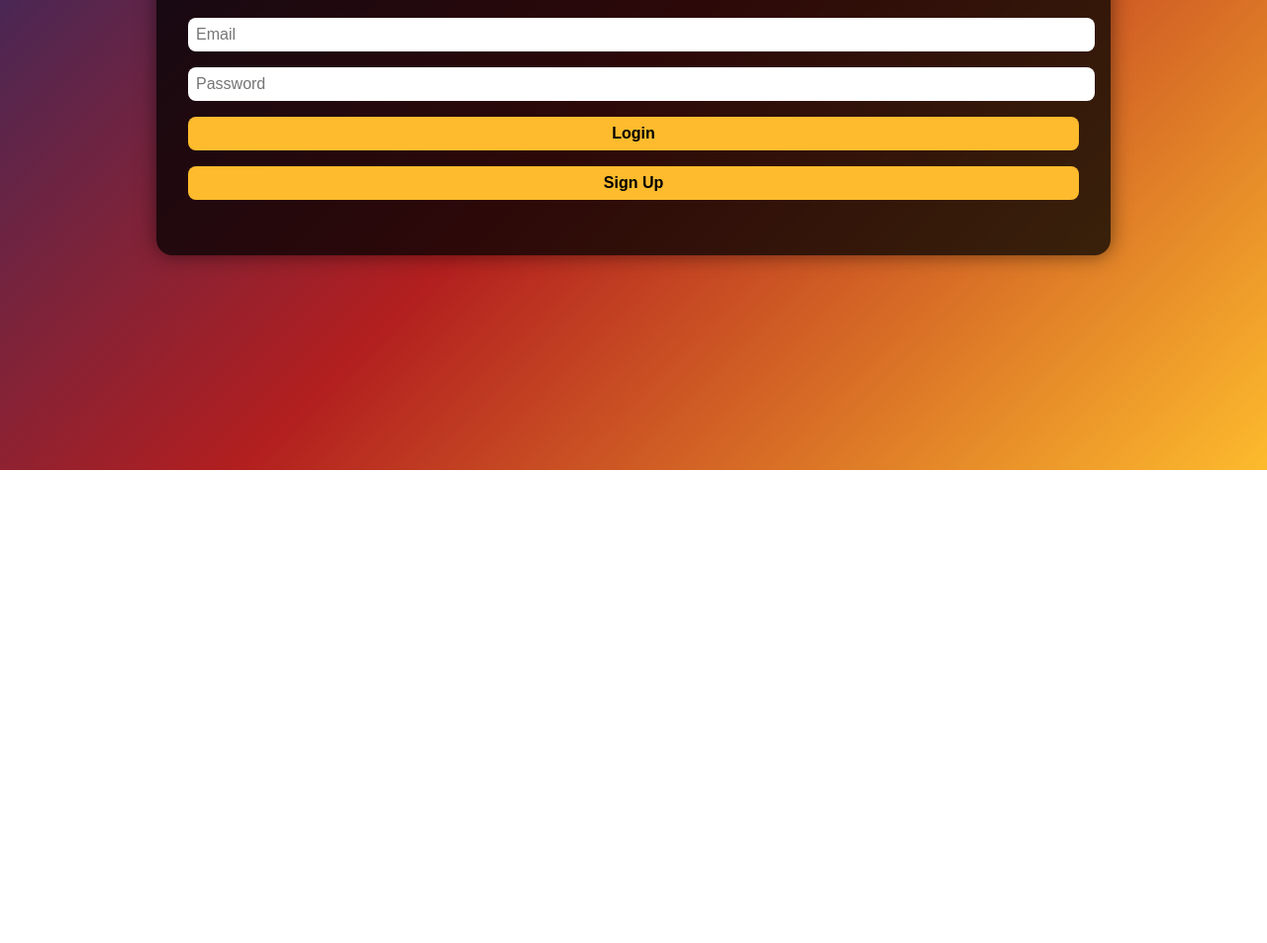
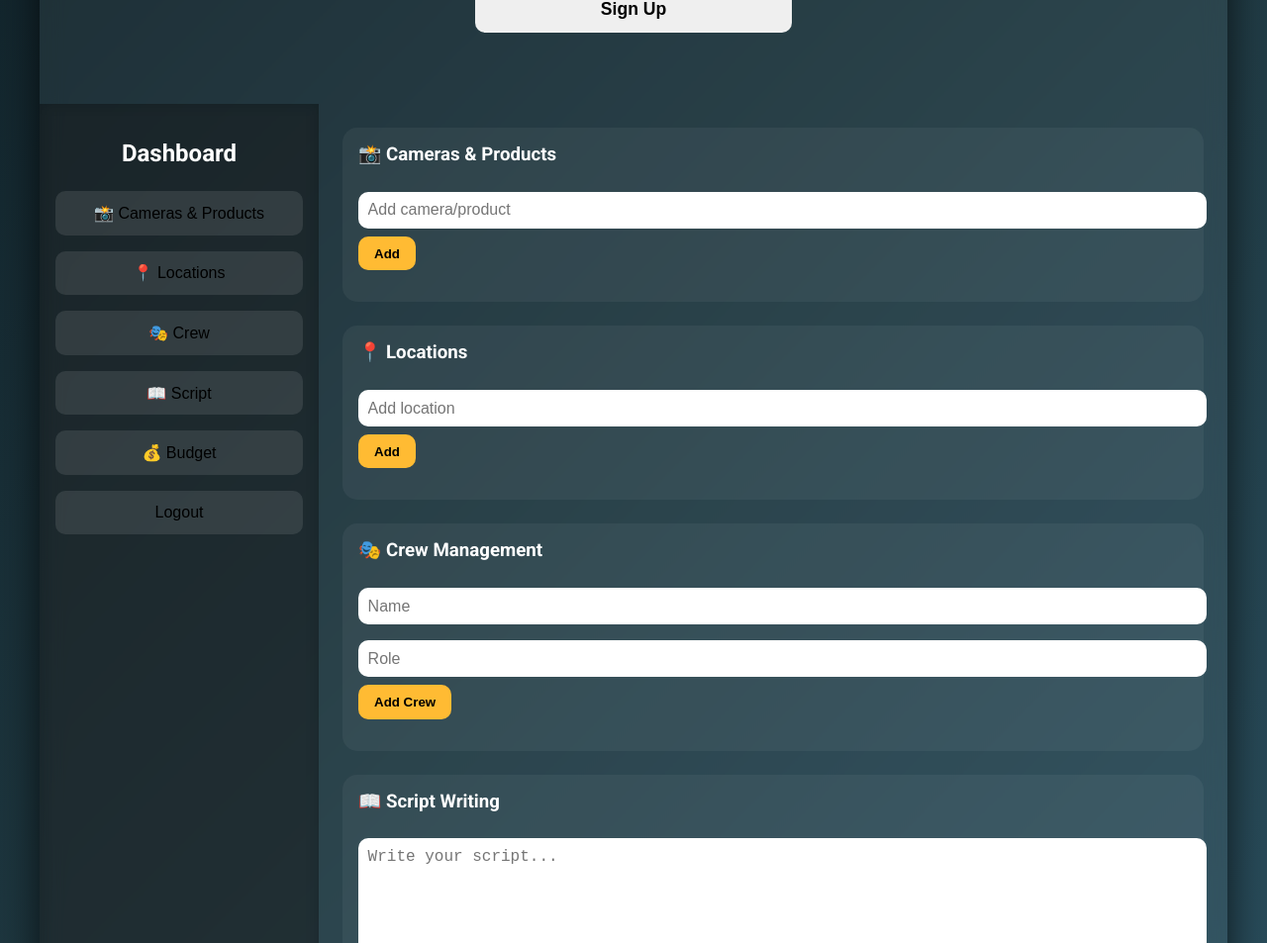
Before and after one commit to noahmd124/film-planner, a plain HTML site: page index.html in a window 1280 px wide. Shown: the part 325-1278 px from the top of the page at 99% size. Before the commit the page ends 800 px from the top, so only its background shows below. Drawn offline with Linux system fonts and the light colour scheme; no server answers.

Commit message:
Update index.html

```diff
--- a/index.html
+++ b/index.html
@@ -2,66 +2,157 @@
 <html lang="en">
 <head>
   <meta charset="UTF-8">
-  <title>Film Planner</title>
+  <title>🎬 Film Planner</title>
   <meta name="viewport" content="width=device-width, initial-scale=1.0">
   <style>
+    @import url('https://fonts.googleapis.com/css2?family=Roboto:wght@400;700&display=swap');
+
     body {
       margin: 0;
-      font-family: 'Segoe UI', Tahoma, Geneva, Verdana, sans-serif;
-      background: linear-gradient(135deg, #1a2a6c, #b21f1f, #fdbb2d);
-      min-height: 100vh;
+      font-family: 'Roboto', sans-serif;
+      background: linear-gradient(135deg, #0f2027, #203a43, #2c5364);
       color: #fff;
       display: flex;
       justify-content: center;
       align-items: center;
+      min-height: 100vh;
     }
+
     .container {
-      background: rgba(0,0,0,0.75);
+      width: 95%;
+      max-width: 1200px;
+      min-height: 90vh;
+      background: rgba(255,255,255,0.05);
+      backdrop-filter: blur(12px);
+      border-radius: 15px;
+      display: flex;
+      flex-direction: column;
+      box-shadow: 0 0 40px rgba(0,0,0,0.7);
+      overflow: hidden;
+    }
+
+    /* LOGIN */
+    #auth-section {
+      flex: 1;
+      display: flex;
+      flex-direction: column;
+      justify-content: center;
+      align-items: center;
       padding: 2rem;
-      border-radius: 1rem;
-      width: 90%;
-      max-width: 900px;
-      box-shadow: 0 0 20px rgba(0,0,0,0.5);
     }
-    h1, h2 {
+    #auth-section h1 {
+      font-size: 2.5rem;
+      margin-bottom: 1rem;
+    }
+    #auth-section input {
+      width: 300px;
+      padding: 0.8rem;
+      margin: 0.5rem 0;
+      border-radius: 10px;
+      border: none;
+      font-size: 1rem;
+      outline: none;
+    }
+    #auth-section button {
+      width: 320px;
+      margin: 0.5rem 0;
+      padding: 0.8rem;
+      font-size: 1.1rem;
+      font-weight: bold;
+      border-radius: 10px;
+      border: none;
+      cursor: pointer;
+      transition: all 0.2s ease;
+    }
+    #auth-section button:hover { transform: scale(1.05); }
+
+    /* DASHBOARD */
+    #app-section {
+      display: flex;
+      flex: 1;
+      height: 100%;
+    }
+
+    /* Sidebar */
+    .sidebar {
+      width: 250px;
+      background: rgba(0,0,0,0.4);
+      backdrop-filter: blur(8px);
+      display: flex;
+      flex-direction: column;
+      padding: 1rem;
+    }
+    .sidebar h2 {
+      font-size: 1.5rem;
+      margin-bottom: 1rem;
       text-align: center;
     }
-    .hidden { display: none; }
-    input, textarea, button {
+    .sidebar button {
+      background: rgba(255,255,255,0.1);
+      border: none;
+      margin: 0.5rem 0;
+      padding: 0.8rem;
+      border-radius: 10px;
+      cursor: pointer;
+      font-size: 1rem;
+      transition: 0.2s;
+    }
+    .sidebar button:hover { background: rgba(255,255,255,0.2); }
+
+    /* Main content */
+    .main {
+      flex: 1;
+      padding: 1.5rem;
+      overflow-y: auto;
+    }
+    .section {
+      background: rgba(255,255,255,0.05);
+      padding: 1rem;
+      border-radius: 15px;
+      margin-bottom: 1.5rem;
+    }
+    .section h3 {
+      margin-top: 0;
+    }
+    .section input, .section textarea {
       width: 100%;
-      padding: 0.5rem;
+      padding: 0.6rem;
       margin: 0.5rem 0;
-      border-radius: 0.5rem;
+      border-radius: 10px;
       border: none;
       font-size: 1rem;
+      outline: none;
     }
-    button {
-      background: #fdbb2d;
-      color: #000;
+    .section button {
+      background: #ffbb33;
+      border: none;
+      padding: 0.6rem 1rem;
+      border-radius: 10px;
+      cursor: pointer;
       font-weight: bold;
-      cursor: pointer;
+      transition: 0.2s;
     }
-    button:hover {
-      background: #ffcc55;
+    .section button:hover { background: #ffd966; }
+    ul { padding-left: 1.2rem; }
+    li {
+      margin: 0.5rem 0;
+      padding: 0.4rem;
+      background: rgba(255,255,255,0.1);
+      border-radius: 8px;
+      display: flex;
+      justify-content: space-between;
+      align-items: center;
     }
-    .section {
-      margin: 1.5rem 0;
-      padding: 1rem;
-      background: rgba(255,255,255,0.1);
-      border-radius: 0.75rem;
-    }
-    ul {
-      padding-left: 1.2rem;
-    }
+    li button { background: #ff4444; padding: 0.3rem 0.6rem; font-size: 0.8rem; }
   </style>
-  <script src="https://www.gstatic.com/firebasejs/10.12.2/firebase-app.js"></script>
-  <script src="https://www.gstatic.com/firebasejs/10.12.2/firebase-auth.js"></script>
-  <script src="https://www.gstatic.com/firebasejs/10.12.2/firebase-firestore.js"></script>
 </head>
 <body>
+
 <div class="container">
+
+  <!-- LOGIN -->
   <div id="auth-section">
-      <h1>🎬 Film Planner Login</h1>
+    <h1>🎬 Film Planner</h1>
     <input type="email" id="email" placeholder="Email">
     <input type="password" id="password" placeholder="Password">
     <button onclick="login()">Login</button>
@@ -69,53 +160,68 @@
     <p id="auth-error"></p>
   </div>
 
+  <!-- DASHBOARD -->
   <div id="app-section" class="hidden">
-      <h1>🎥 Film Planner Dashboard</h1>
+    <div class="sidebar">
+      <h2>Dashboard</h2>
+      <button onclick="showSection('gear')">📸 Cameras & Products</button>
+      <button onclick="showSection('locations')">📍 Locations</button>
+      <button onclick="showSection('crew')">🎭 Crew</button>
+      <button onclick="showSection('script')">📖 Script</button>
+      <button onclick="showSection('budget')">💰 Budget</button>
       <button onclick="logout()">Logout</button>
-
-      <div class="section">
-        <h2>📸 Cameras & Products</h2>
-        <input type="text" id="gearInput" placeholder="Add camera or product">
+    </div>
+    <div class="main">
+      <!-- Cameras & Products -->
+      <div class="section" id="gear-section">
+        <h3>📸 Cameras & Products</h3>
+        <input type="text" id="gearInput" placeholder="Add camera/product">
         <button onclick="addItem('gear')">Add</button>
         <ul id="gearList"></ul>
       </div>
 
-      <div class="section">
-        <h2>📍 Locations</h2>
+      <!-- Locations -->
+      <div class="section hidden" id="locations-section">
+        <h3>📍 Locations</h3>
         <input type="text" id="locationInput" placeholder="Add location">
         <button onclick="addItem('locations')">Add</button>
         <ul id="locationList"></ul>
       </div>
 
-      <div class="section">
-        <h2>🎭 Crew Management</h2>
-        <input type="text" id="crewName" placeholder="Crew Member Name">
-        <input type="text" id="crewRole" placeholder="Role (e.g. Director, DP)">
-        <button onclick="addCrew()">Add Crew Member</button>
+      <!-- Crew -->
+      <div class="section hidden" id="crew-section">
+        <h3>🎭 Crew Management</h3>
+        <input type="text" id="crewName" placeholder="Name">
+        <input type="text" id="crewRole" placeholder="Role">
+        <button onclick="addCrew()">Add Crew</button>
         <ul id="crewList"></ul>
       </div>
 
-      <div class="section">
-        <h2>📖 Script Writing</h2>
-        <textarea id="scriptText" rows="6" placeholder="Write or paste your script here..."></textarea>
+      <!-- Script -->
+      <div class="section hidden" id="script-section">
+        <h3>📖 Script Writing</h3>
+        <textarea id="scriptText" rows="8" placeholder="Write your script..."></textarea>
         <button onclick="saveScript()">Save Script</button>
       </div>
 
-      <div class="section">
-        <h2>💰 Budget Tracker</h2>
-        <input type="text" id="budgetItem" placeholder="Item (e.g. Camera Rental)">
+      <!-- Budget -->
+      <div class="section hidden" id="budget-section">
+        <h3>💰 Budget Tracker</h3>
+        <input type="text" id="budgetItem" placeholder="Item">
         <input type="number" id="budgetCost" placeholder="Cost (£)">
-        <button onclick="addBudget()">Add Budget Item</button>
+        <button onclick="addBudget()">Add Item</button>
         <ul id="budgetList"></ul>
         <p><strong>Total:</strong> £<span id="budgetTotal">0</span></p>
       </div>
     </div>
   </div>
 
+</div>
+
 <script type="module">
   import { initializeApp } from "https://www.gstatic.com/firebasejs/10.12.2/firebase-app.js";
   import { getAuth, signInWithEmailAndPassword, createUserWithEmailAndPassword, onAuthStateChanged, signOut } from "https://www.gstatic.com/firebasejs/10.12.2/firebase-auth.js";
-  import { getFirestore, collection, doc, getDoc, setDoc, addDoc, getDocs } from "https://www.gstatic.com/firebasejs/10.12.2/firebase-firestore.js";
+  import { getFirestore, collection, doc, getDoc, setDoc, addDoc, getDocs, deleteDoc } from "https://www.gstatic.com/firebasejs/10.12.2/firebase-firestore.js";
 
   const firebaseConfig = {
     apiKey: "AIzaSyBjYhxjnaiGK4ZrYRQLUHdFhKzoo6arhb8",
@@ -131,39 +237,98 @@
   const db = getFirestore(app);
   let userId = null;
 
-  // LOGIN
+  // LOGIN / SIGNUP / LOGOUT
   window.login = () => {
     const email = document.getElementById('email').value;
     const pass = document.getElementById('password').value;
-    signInWithEmailAndPassword(auth, email, pass)
-      .catch(e => { document.getElementById('auth-error').innerText = e.message; });
+    signInWithEmailAndPassword(auth,email,pass).catch(e=>document.getElementById('auth-error').innerText=e.message);
   }
-
-  // SIGNUP
   window.signup = () => {
     const email = document.getElementById('email').value;
     const pass = document.getElementById('password').value;
-    createUserWithEmailAndPassword(auth, email, pass)
-      .catch(e => { document.getElementById('auth-error').innerText = e.message; });
+    createUserWithEmailAndPassword(auth,email,pass).catch(e=>document.getElementById('auth-error').innerText=e.message);
   }
+  window.logout = () => signOut(auth);
 
-  // LOGOUT
-  window.logout = () => { signOut(auth); }
-
-  // AUTH STATE
-  onAuthStateChanged(auth, (u) => {
+  onAuthStateChanged(auth,u=>{
     if(u){
-      userId = u.uid;
+      userId=u.uid;
       document.getElementById('auth-section').classList.add('hidden');
       document.getElementById('app-section').classList.remove('hidden');
+      loadData();
     } else {
-      userId = null;
+      userId=null;
       document.getElementById('auth-section').classList.remove('hidden');
       document.getElementById('app-section').classList.add('hidden');
     }
   });
 
-  // TODO: update addItem, addCrew, saveScript, addBudget, loadData to modular Firestore
+  // SWITCH SECTIONS
+  window.showSection = (s) => {
+    ['gear','locations','crew','script','budget'].forEach(sec=>{
+      document.getElementById(sec+'-section').classList.add('hidden');
+    });
+    document.getElementById(s+'-section').classList.remove('hidden');
+  }
+
+  // FIRESTORE FUNCTIONS
+  async function addItem(type){
+    const input = document.getElementById(type+'Input');
+    if(!input.value.trim()) return;
+    await addDoc(collection(db,'users',userId,type),{name:input.value});
+    input.value=''; loadData();
+  }
+
+  async function addCrew(){
+    const name = document.getElementById('crewName').value;
+    const role = document.getElementById('crewRole').value;
+    if(!name || !role) return;
+    await addDoc(collection(db,'users',userId,'crew'),{name,role});
+    document.getElementById('crewName').value=''; document.getElementById('crewRole').value='';
+    loadData();
+  }
+
+  async function saveScript(){
+    const text = document.getElementById('scriptText').value;
+    await setDoc(doc(db,'users',userId),{script:text},{merge:true});
+    alert('Script saved!');
+  }
+
+  async function addBudget(){
+    const item = document.getElementById('budgetItem').value;
+    const cost = parseFloat(document.getElementById('budgetCost').value);
+    if(!item || isNaN(cost)) return;
+    await addDoc(collection(db,'users',userId,'budget'),{item,cost});
+    document.getElementById('budgetItem').value=''; document.getElementById('budgetCost').value='';
+    loadData();
+  }
+
+  async function loadData(){
+    // Gear
+    const gearList=document.getElementById('gearList'); gearList.innerHTML='';
+    const gearSnap=await getDocs(collection(db,'users',userId,'gear'));
+    gearSnap.forEach(d=>{gearList.innerHTML+=`<li>${d.data().name} <button onclick="deleteDoc(doc(db,'users','${userId}','gear','${d.id}'));">X</button></li>`;});
+
+    // Locations
+    const locList=document.getElementById('locationList'); locList.innerHTML='';
+    const locSnap=await getDocs(collection(db,'users',userId,'locations'));
+    locSnap.forEach(d=>{locList.innerHTML+=`<li>${d.data().name} <button onclick="deleteDoc(doc(db,'users','${userId}','locations','${d.id}'));">X</button></li>`;});
+
+    // Crew
+    const crewList=document.getElementById('crewList'); crewList.innerHTML='';
+    const crewSnap=await getDocs(collection(db,'users',userId,'crew'));
+    crewSnap.forEach(d=>{crewList.innerHTML+=`<li>${d.data().name} - ${d.data().role} <button onclick="deleteDoc(doc(db,'users','${userId}','crew','${d.id}'));">X</button></li>`;});
+
+    // Script
+    const docSnap=await getDoc(doc(db,'users',userId));
+    if(docSnap.exists() && docSnap.data().script) document.getElementById('scriptText').value=docSnap.data().script;
+
+    // Budget
+    const budgetList=document.getElementById('budgetList'); budgetList.innerHTML=''; let total=0;
+    const budSnap=await getDocs(collection(db,'users',userId,'budget'));
+    budSnap.forEach(d=>{budgetList.innerHTML+=`<li>${d.data().item}: £${d.data().cost} <button onclick="deleteDoc(doc(db,'users','${userId}','budget','${d.id}'));">X</button></li>`; total+=d.data().cost;});
+    document.getElementById('budgetTotal').innerText=total;
+  }
 </script>
 
 </body>
```
Lines whose indentation alone changed are shown as unchanged.
